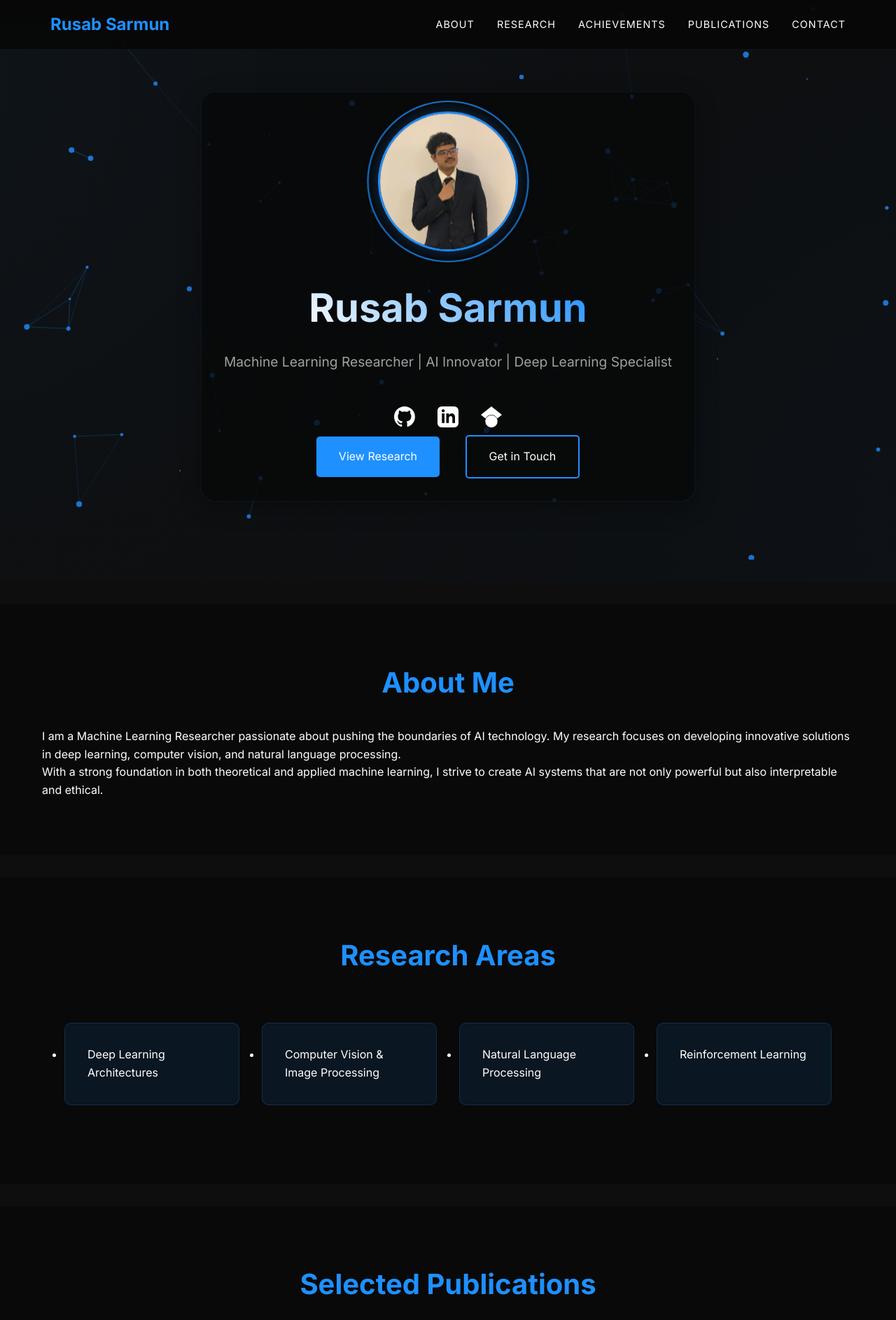
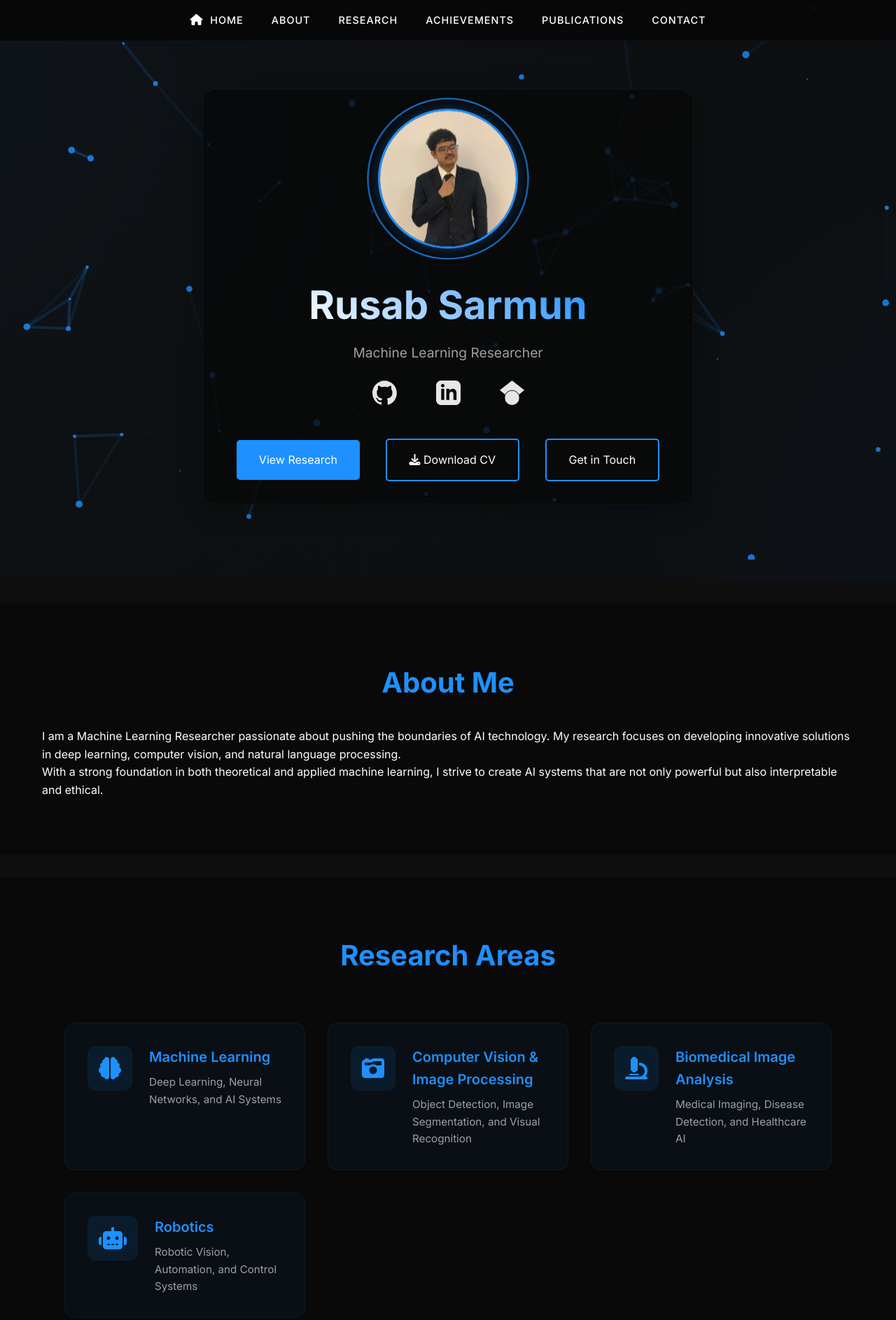
Before and after one commit to Rusab/rusabsarmun.github.io, a plain HTML site: page index.html in a window 1280 px wide. Shown: the top 1887 px of the page at 70% size. Drawn offline with Linux system fonts and the light colour scheme.

Commit message:
fixed site

```diff
--- a/achievements.html
+++ b/achievements.html
@@ -6,14 +6,15 @@
     <title>Achievements | Rusab Sarmun</title>
     <link rel="stylesheet" href="style.css">
     <link href="https://fonts.googleapis.com/css2?family=Inter:wght@400;500;600;700&display=swap" rel="stylesheet">
+    <link rel="stylesheet" href="https://cdnjs.cloudflare.com/ajax/libs/font-awesome/6.5.1/css/all.min.css">
 </head>
 <body>
     <canvas id="plexus"></canvas>
     <!-- Navbar -->
     <nav>
         <div class="container">
-            <a href="index.html" class="logo">Rusab Sarmun</a>
             <ul>
+                <li><a href="index.html"><i class="fas fa-home"></i> Home</a></li>
                 <li><a href="index.html#about">About</a></li>
                 <li><a href="index.html#research">Research</a></li>
                 <li><a href="#achievements">Achievements</a></li>
@@ -68,6 +69,7 @@
     </section>
 
     <!-- Footer -->
+
     <footer>
         <div class="container">
             <div class="social-links">
@@ -81,9 +83,11 @@
                     <img src="assets/icons/scholar.svg" alt="Google Scholar" width="30">
                 </a>
             </div>
+            <p>&copy; 2024 Rusab Sarmun. All Rights Reserved.</p>
         </div>
     </footer>
 
-    <script src="plexus.js"></script>
+    <!-- Scripts -->
+    <script src="js/plexus.js"></script>
 </body>
 </html>
--- a/index.html
+++ b/index.html
@@ -6,14 +6,15 @@
     <title>Rusab Sarmun - AI Researcher & Developer</title>
     <link rel="stylesheet" href="style.css">
     <link href="https://fonts.googleapis.com/css2?family=Inter:wght@400;500;600;700&display=swap" rel="stylesheet">
+    <link rel="stylesheet" href="https://cdnjs.cloudflare.com/ajax/libs/font-awesome/6.5.1/css/all.min.css">
 </head>
 <body>
     <canvas id="plexus"></canvas>
     <!-- Navbar -->
     <nav>
         <div class="container">
-            <a href="#home" class="logo">Rusab Sarmun</a>
             <ul>
+                <li><a href="#home"><i class="fas fa-home"></i> Home</a></li>
                 <li><a href="#about">About</a></li>
                 <li><a href="#research">Research</a></li>
                 <li><a href="#achievements">Achievements</a></li>
@@ -39,7 +40,7 @@
                 <div class="profile-ring"></div>
             </div>
             <h1>Rusab Sarmun</h1>
-            <p>Machine Learning Researcher | AI Innovator | Deep Learning Specialist</p>
+            <p>Machine Learning Researcher</p>
             <div class="social-links">
                 <a href="https://github.com/rusabsarmun" target="_blank">
                     <img src="assets/icons/github.svg" alt="GitHub" width="30">
@@ -53,6 +54,9 @@
             </div>
             <div class="cta-buttons">
                 <a href="#research" class="btn">View Research</a>
+                <a href="assets/cv/RusabSarmun_CV.pdf" class="btn secondary" target="_blank" download>
+                    <i class="fas fa-download"></i> Download CV
+                </a>
                 <a href="#contact" class="btn secondary">Get in Touch</a>
             </div>
         </div>
@@ -74,10 +78,34 @@
         <div class="container">
             <h2>Research Areas</h2>
             <ul class="research-list">
-                <li>Deep Learning Architectures</li>
-                <li>Computer Vision & Image Processing</li>
-                <li>Natural Language Processing</li>
-                <li>Reinforcement Learning</li>
+                <li>
+                    <i class="fas fa-brain"></i>
+                    <div class="research-content">
+                        <h3>Machine Learning</h3>
+                        <p>Deep Learning, Neural Networks, and AI Systems</p>
+                    </div>
+                </li>
+                <li>
+                    <i class="fas fa-camera-retro"></i>
+                    <div class="research-content">
+                        <h3>Computer Vision & Image Processing</h3>
+                        <p>Object Detection, Image Segmentation, and Visual Recognition</p>
+                    </div>
+                </li>
+                <li>
+                    <i class="fas fa-microscope"></i>
+                    <div class="research-content">
+                        <h3>Biomedical Image Analysis</h3>
+                        <p>Medical Imaging, Disease Detection, and Healthcare AI</p>
+                    </div>
+                </li>
+                <li>
+                    <i class="fas fa-robot"></i>
+                    <div class="research-content">
+                        <h3>Robotics</h3>
+                        <p>Robotic Vision, Automation, and Control Systems</p>
+                    </div>
+                </li>
             </ul>
         </div>
     </section>
@@ -239,8 +267,10 @@
     <section id="contact">
         <div class="container">
             <h2>Get in Touch</h2>
-            <p>Interested in collaboration or have questions about my research? Feel free to reach out through any of my social profiles or email me at:</p>
-            <a href="mailto:contact@rusabsarmun.com" class="btn">Email Me</a>
+            <p class="text-center">Interested in collaboration or have questions about my research? Feel free to reach out</p>
+            <div class="text-center">
+                <a href="mailto:contact@rusabsarmun.com" class="btn">Email Me</a>
+            </div>
         </div>
     </section>
 
--- a/js/content-loader.js
+++ b/js/content-loader.js
@@ -6,7 +6,7 @@ const achievements = [
         year: "2024",
         place: "Qatar University",
         description: "Runner Up at the Eighth QU Health Sector Annual Research Symposium",
-        image: "assets/images/achievements/QU_Health.jpg"
+        image: "assets/images/achievements/poster_certificate.png"
     },
     {
         title: "DUSS Competition",
@@ -30,25 +30,21 @@ const achievements = [
 const projects = [
     {
         category: "Machine Learning",
-        title: "CV Based Batch-Billing System",
-        description: "A computer vision-based billing system using YOLO for simultaneous detection of multiple retail products, featuring hybrid ArUco markers for weight-dependent items.",
-        image: "assets/images/projects/batch-billing.jpg",
-        pdf: "assets/cv-batch-billing.pdf",
-        details: "projects/batch-billing.html"
+        title: "Medical Image Analysis",
+        description: "Developed deep learning models for medical image segmentation and classification. Achieved high accuracy in detecting abnormalities in X-ray and MRI scans.",
+        image: "assets/images/projects/ml1.jpg"
     },
     {
         category: "Robotics",
         title: "Autonomous Navigation Robot",
-        description: "A robot designed for autonomous navigation and obstacle avoidance using advanced sensors and control algorithms.",
-        image: "assets/images/projects/robot1.jpg",
-        details: "projects/robot1.html"
+        description: "Developed an autonomous robot capable of navigating complex environments using SLAM and ROS. Implemented path planning algorithms and obstacle avoidance systems.",
+        image: "assets/images/projects/robotics1.jpg"
     },
     {
         category: "Robotics",
-        title: "Multi-terrain Robot",
-        description: "A versatile robot capable of traversing various terrains using adaptive locomotion mechanisms.",
-        image: "assets/images/projects/robot2.jpg",
-        details: "projects/robot2.html"
+        title: "Smart Robotic Arm",
+        description: "Built a 6-DOF robotic arm with computer vision integration for pick-and-place tasks. Used inverse kinematics and motion planning for precise control.",
+        image: "assets/images/projects/robotics2.jpg"
     }
 ];
 
@@ -79,22 +75,12 @@ function createProjectCard(project) {
     card.className = 'project-card';
 
     card.innerHTML = `
-        <img src="${project.image}" alt="${project.title}" class="project-image" loading="lazy">
+        <div class="project-image">
+            <img src="${project.image}" alt="${project.title}" loading="lazy">
+        </div>
         <div class="project-content">
             <h3>${project.title}</h3>
-            <p>${project.description}</p>
-            <div class="project-links">
-                ${project.pdf ? `
-                    <a href="${project.pdf}" target="_blank" class="project-link">
-                        <i class="fas fa-file-pdf"></i> PDF
-                    </a>
-                ` : ''}
-                ${project.details ? `
-                    <a href="${project.details}" class="project-link">
-                        <i class="fas fa-info-circle"></i> Learn More
-                    </a>
-                ` : ''}
-            </div>
+            <p class="description">${project.description}</p>
         </div>
     `;
 
@@ -131,22 +117,12 @@ function loadProjects() {
                     .filter(p => p.category === category)
                     .map(project => `
                         <div class="project-card">
-                            <img src="${project.image}" alt="${project.title}" class="project-image" loading="lazy">
+                            <div class="project-image">
+                                <img src="${project.image}" alt="${project.title}" loading="lazy">
+                            </div>
                             <div class="project-content">
                                 <h3>${project.title}</h3>
-                                <p>${project.description}</p>
-                                <div class="project-links">
-                                    ${project.pdf ? `
-                                        <a href="${project.pdf}" target="_blank" class="project-link">
-                                            <i class="fas fa-file-pdf"></i> PDF
-                                        </a>
-                                    ` : ''}
-                                    ${project.details ? `
-                                        <a href="${project.details}" class="project-link">
-                                            <i class="fas fa-info-circle"></i> Learn More
-                                        </a>
-                                    ` : ''}
-                                </div>
+                                <p class="description">${project.description}</p>
                             </div>
                         </div>
                     `).join('')}
--- a/js/plexus.js
+++ b/js/plexus.js
@@ -3,7 +3,7 @@ class Particle {
         this.x = x;
         this.y = y;
         this.canvas = canvas;
-        this.size = Math.random() * 3 + 1.5; // Increased size range
+        this.size = Math.random() * 4 + 1.5; // Increased size range
         this.speedX = (Math.random() - 0.5) * 0.5;
         this.speedY = (Math.random() - 0.5) * 0.5;
         this.baseX = this.x;
@@ -101,7 +101,7 @@ class PlexusAnimation {
                 if (distance < 150) { // Increased threshold for more edges
                     this.ctx.beginPath();
                     this.ctx.strokeStyle = `rgba(30, 144, 255, ${0.3 * (1 - distance / 150)})`; // Higher opacity
-                    this.ctx.lineWidth = 1.5; // Slightly thicker lines
+                    this.ctx.lineWidth = 4; // Slightly thicker lines
                     this.ctx.moveTo(this.particles[i].x, this.particles[i].y);
                     this.ctx.lineTo(this.particles[j].x, this.particles[j].y);
                     this.ctx.stroke();
--- a/style.css
+++ b/style.css
@@ -70,7 +70,7 @@ nav {
 
 nav .container {
     display: flex;
-    justify-content: space-between;
+    justify-content: center;
     align-items: center;
     padding: 0 2rem;
 }
@@ -84,8 +84,10 @@ nav .logo {
 
 nav ul {
     display: flex;
-    gap: 2rem;
+    gap: 2.5rem;
     list-style: none;
+    margin: 0;
+    padding: 0;
 }
 
 nav ul li a {
@@ -95,10 +97,22 @@ nav ul li a {
     font-size: 0.9rem;
     text-transform: uppercase;
     letter-spacing: 1px;
+    font-weight: 500;
+}
+
+nav ul li a i {
+    margin-right: 0.3rem;
+    font-size: 1rem;
 }
 
 nav ul li a:hover {
     color: var(--primary-color);
+}
+
+nav ul li a:hover i {
+    transform: translateY(-1px);
+    display: inline-block;
+    transition: transform 0.3s ease;
 }
 
 /* Hero Section */
@@ -189,7 +203,7 @@ nav ul li a:hover {
 
 .hero h1 {
     font-size: 3.5rem;
-    margin-bottom: 1rem;
+    margin-bottom: 0.5rem;
     background: linear-gradient(45deg, var(--text-light), var(--primary-color));
     -webkit-background-clip: text;
     -webkit-text-fill-color: transparent;
@@ -198,7 +212,34 @@ nav ul li a:hover {
 .hero p {
     font-size: 1.2rem;
     color: var(--text-gray);
+    margin-bottom: 1rem;
+}
+
+.hero .social-links {
+    display: flex;
+    gap: 2.5rem;
     margin-bottom: 2rem;
+    justify-content: center;
+}
+
+.hero .social-links a {
+    transition: transform 0.3s ease;
+    padding: 0.5rem;
+}
+
+.hero .social-links a:hover {
+    transform: translateY(-3px);
+}
+
+.hero .social-links img {
+    filter: brightness(0.9);
+    transition: filter 0.3s ease;
+    width: 35px;
+    height: 35px;
+}
+
+.hero .social-links img:hover {
+    filter: brightness(1);
 }
 
 .btn {
@@ -245,21 +286,60 @@ section h2 {
 /* Research Section */
 .research-list {
     display: grid;
-    grid-template-columns: repeat(auto-fit, minmax(250px, 1fr));
+    grid-template-columns: repeat(auto-fit, minmax(280px, 1fr));
     gap: 2rem;
     padding: 2rem;
+    list-style: none;
 }
 
 .research-list li {
-    background: rgba(30, 144, 255, 0.1);
+    background: rgba(30, 144, 255, 0.05);
     padding: 2rem;
-    border-radius: 10px;
-    border: 1px solid rgba(30, 144, 255, 0.2);
-    transition: transform 0.3s ease;
+    border-radius: 15px;
+    border: 1px solid rgba(30, 144, 255, 0.1);
+    transition: all 0.3s ease;
+    display: flex;
+    align-items: flex-start;
+    gap: 1.5rem;
 }
 
 .research-list li:hover {
     transform: translateY(-5px);
+    box-shadow: 0 5px 15px rgba(30, 144, 255, 0.1);
+    background: rgba(30, 144, 255, 0.08);
+    border-color: rgba(30, 144, 255, 0.2);
+}
+
+.research-list i {
+    font-size: 2rem;
+    color: var(--primary-color);
+    background: rgba(30, 144, 255, 0.1);
+    padding: 1rem;
+    border-radius: 12px;
+    transition: all 0.3s ease;
+}
+
+.research-list li:hover i {
+    transform: scale(1.1);
+    background: rgba(30, 144, 255, 0.2);
+}
+
+.research-content {
+    flex: 1;
+}
+
+.research-content h3 {
+    color: var(--primary-color);
+    font-size: 1.25rem;
+    margin-bottom: 0.5rem;
+    font-weight: 600;
+}
+
+.research-content p {
+    color: var(--text-gray);
+    font-size: 0.95rem;
+    line-height: 1.6;
+    margin: 0;
 }
 
 /* Publications Section */
@@ -494,16 +574,24 @@ section h2 {
     background: linear-gradient(45deg, transparent, rgba(30, 144, 255, 0.05), transparent);
     transform: translateX(-100%);
     transition: transform 0.6s ease;
+    z-index: 1;
 }
 
 .project-card:hover::before {
     transform: translateX(100%);
 }
 
+.project-card:hover {
+    transform: translateY(-5px);
+    box-shadow: 0 5px 15px rgba(30, 144, 255, 0.1);
+}
+
 .project-image {
     width: 100%;
     height: 200px;
     overflow: hidden;
+    position: relative;
+    z-index: 2;
 }
 
 .project-image img {
@@ -513,18 +601,57 @@ section h2 {
     transition: transform 0.3s ease;
 }
 
-.project-content {
-    padding: 1.5rem;
-    background: rgba(30, 144, 255, 0.05);
+.project-card:hover .project-image img {
+    transform: scale(1.1);
 }
 
-.project-card:hover {
-    transform: translateY(-5px);
-    box-shadow: 0 8px 15px rgba(30, 144, 255, 0.2);
+.project-content {
+    padding: 2rem;
+    position: relative;
+    z-index: 2;
 }
 
-.project-card:hover .project-image img {
-    transform: scale(1.05);
+.project-content h3 {
+    color: var(--primary-color);
+    font-size: 1.25rem;
+    margin-bottom: 1rem;
+}
+
+.project-content .description {
+    color: var(--text-gray);
+    font-size: 0.95rem;
+    line-height: 1.6;
+}
+
+/* Project Categories */
+.project-category {
+    margin-bottom: 4rem;
+}
+
+.category-title {
+    color: var(--primary-color);
+    font-size: 2rem;
+    margin-bottom: 2rem;
+    text-align: left;
+    padding-left: 2rem;
+}
+
+.category-grid {
+    display: grid;
+    grid-template-columns: repeat(auto-fit, minmax(300px, 1fr));
+    gap: 2rem;
+    padding: 0 2rem;
+}
+
+@media (max-width: 768px) {
+    .category-grid {
+        grid-template-columns: 1fr;
+    }
+
+    .category-title {
+        font-size: 1.75rem;
+        padding-left: 1rem;
+    }
 }
 
 /* Utility Classes */
@@ -547,29 +674,46 @@ section h2 {
 
 /* Footer */
 footer {
-    background-color: var(--bg-darker);
     padding: 2rem 0;
-    text-align: center;
-    border-top: 1px solid rgba(255, 255, 255, 0.1);
-    position: relative;
-    z-index: 10;
+    background: rgba(8, 8, 8, 0.95);
+    border-top: 1px solid rgba(30, 144, 255, 0.1);
 }
 
-.social-links {
+footer .container {
+    display: flex;
+    flex-direction: column;
+    align-items: center;
+    gap: 1rem;
+}
+
+footer .social-links {
     display: flex;
     justify-content: center;
-    gap: 2rem;
-    margin-top: 1rem;
+    gap: 1.5rem;
+    margin-bottom: 1rem;
 }
 
-.social-links a {
-    color: var(--text-gray);
-    font-size: 1.5rem;
-    transition: color 0.3s ease;
+footer .social-links a {
+    transition: transform 0.3s ease;
 }
 
-.social-links a:hover {
-    color: var(--primary-color);
+footer .social-links a:hover {
+    transform: translateY(-3px);
+}
+
+footer .social-links img {
+    filter: brightness(0.9);
+    transition: filter 0.3s ease;
+}
+
+footer .social-links img:hover {
+    filter: brightness(1);
+}
+
+footer p {
+    color: var(--text-gray);
+    text-align: center;
+    font-size: 0.9rem;
 }
 
 /* Responsive Design */
```
Also changed, not shown: projects.html (+5 -2 lines).
